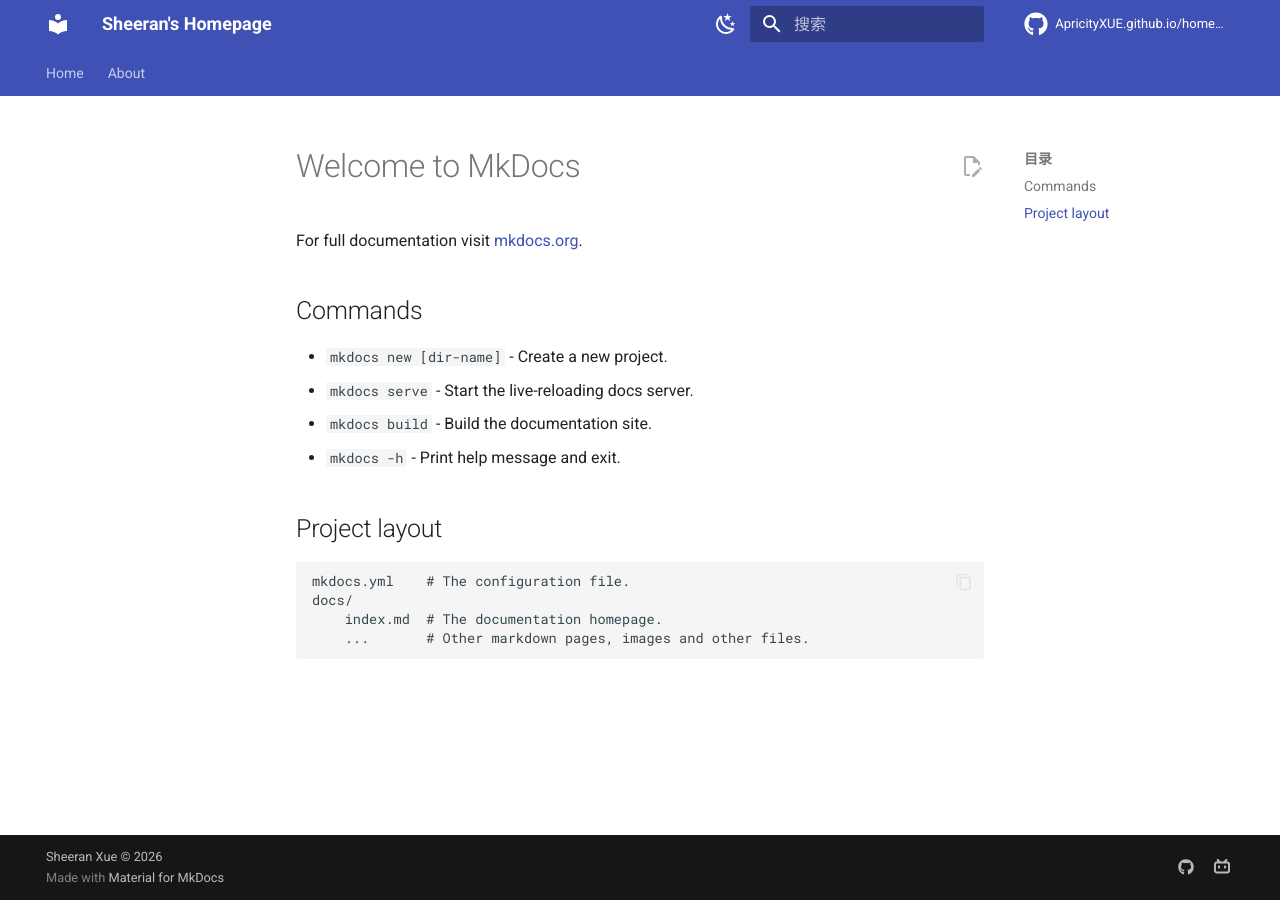
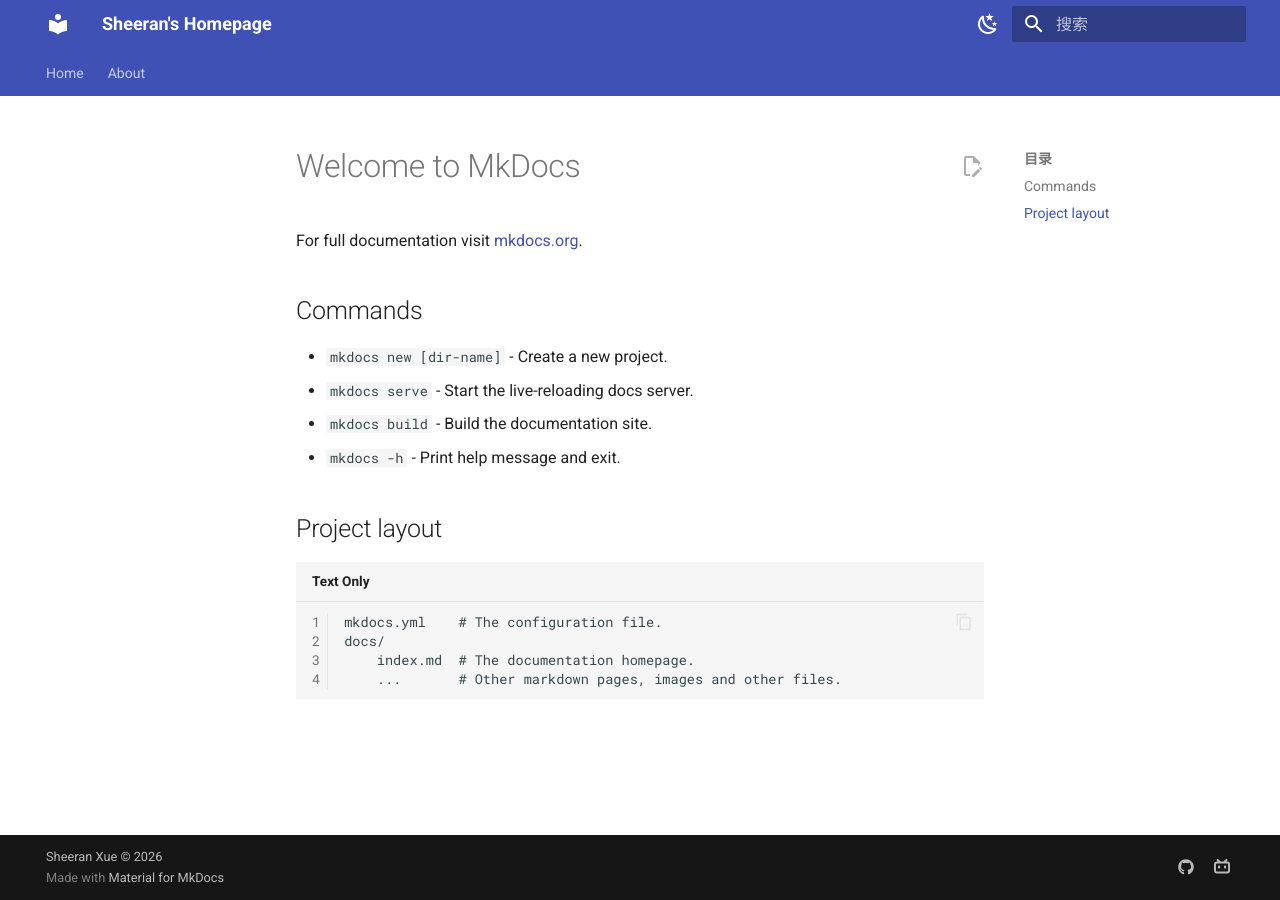
Before and after one commit to ApricityXUE/homepage, an MkDocs documentation site: the page built from docs/index_backup.md, in a window 1280 px wide. Built offline with MkDocs 1.6.1 and Material for MkDocs 9.7.7, drawn with Linux system fonts in a browser that asks for light colours; nearby versions of some CDN libraries; library files that are not in the unit come from our copies; comment, search, counter and statistics services are not loaded; some of the changed lines change nothing that is shown.

Commit message:
Update mkdocs.yml

```diff
--- a/mkdocs.yml
+++ b/mkdocs.yml
@@ -76,8 +76,8 @@
 # [top-right corner]
 # [添加 GitHub 仓库]
 # https://squidfunk.github.io/mkdocs-material/setup/adding-a-git-repository/
-repo_url: https://github.com/ApricityXUE/homepage
-repo_name: ApricityXUE.github.io/homepage
+# repo_url: https://github.com/ApricityXUE/homepage
+# repo_name: ApricityXUE.github.io/homepage
 # [bottom-left corner]
 # [版权说明]
 # https://squidfunk.github.io/mkdocs-material/setup/setting-up-the-footer/#copyright-notice
@@ -98,3 +98,71 @@
     # - name: 打赏支持
     #   icon: fontawesome/solid/mug-saucer
     #   link: https://yang-xijie.github.io/ME/support/
+
+
+# [Extensions]
+plugins:
+  # [搜索功能]
+  # https://squidfunk.github.io/mkdocs-material/plugins/search/
+  # 之前中文搜索是 Insider 的功能（https://squidfunk.github.io/mkdocs-material/blog/2022/chinese-search-support/），现在好像已经是默认功能了，
+  - search:
+      lang:
+        - zh
+        - en
+        - ja
+  # [给单篇文章添加标签]
+  # https://squidfunk.github.io/mkdocs-material/setup/setting-up-tags/
+  # https://squidfunk.github.io/mkdocs-material/plugins/tags/#meta.tags
+  - tags
+markdown_extensions:
+  # [数学公式支持]
+  # https://squidfunk.github.io/mkdocs-material/reference/math/#katex
+  - pymdownx.arithmatex:
+      generic: true
+  # [图片功能支持]
+  # https://squidfunk.github.io/mkdocs-material/reference/images/
+  # 给 Markdown 图片语法后面添加 `{width="300"}` 设置大小
+  - attr_list
+  - md_in_html
+  # [给标题添加链接]
+  # https://squidfunk.github.io/mkdocs-material/setup/extensions/python-markdown/#+toc.permalink
+  - toc:
+      permalink: true # 固定标题位置为当前位置
+  # [代码语法高亮]
+  # https://squidfunk.github.io/mkdocs-material/reference/code-blocks/#code-blocks
+  # https://squidfunk.github.io/mkdocs-material/setup/extensions/python-markdown-extensions/#highlight
+  - pymdownx.highlight:
+      # 显示行号
+      linenums: true
+      # 显示编程语言名称
+      auto_title: true
+      # https://squidfunk.github.io/mkdocs-material/setup/extensions/python-markdown-extensions/#+pymdownx.highlight.line_spans
+      line_spans: __span
+      # https://squidfunk.github.io/mkdocs-material/setup/extensions/python-markdown-extensions/#+pymdownx.highlight.pygments_lang_class
+      pygments_lang_class: true
+  - pymdownx.inlinehilite
+  - pymdownx.snippets
+  - pymdownx.superfences
+  # [Markdown 提示]
+  # https://squidfunk.github.io/mkdocs-material/reference/admonitions/
+  - admonition
+  - pymdownx.details
+  # [Markdown footnote 语法支持]
+  # https://squidfunk.github.io/mkdocs-material/reference/footnotes/
+  - footnotes
+
+extra_javascript:
+  # [数学公式支持]
+  # https://squidfunk.github.io/mkdocs-material/reference/math/#katex
+  - mkdocs/javascripts/katex.js
+  - https://cdnjs.cloudflare.com/ajax/libs/KaTeX/0.16.7/katex.min.js
+  - https://cdnjs.cloudflare.com/ajax/libs/KaTeX/0.16.7/contrib/auto-render.min.js
+extra_css:
+  # [数学公式支持]
+  # https://squidfunk.github.io/mkdocs-material/reference/math/#katex
+  - https://cdnjs.cloudflare.com/ajax/libs/KaTeX/0.16.7/katex.min.css
+  # [自定义 css]
+  # 不使用底部的翻页
+  - mkdocs/css/no-footer.css
+  # 无序列表符号自定义
+  - mkdocs/css/unordered-list-symbols.css
```
